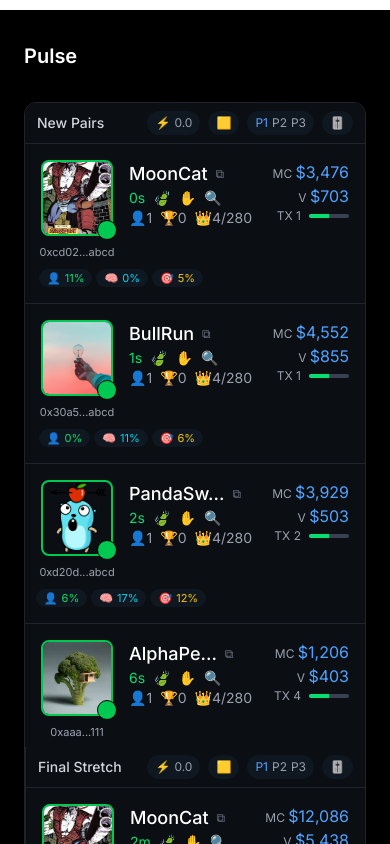
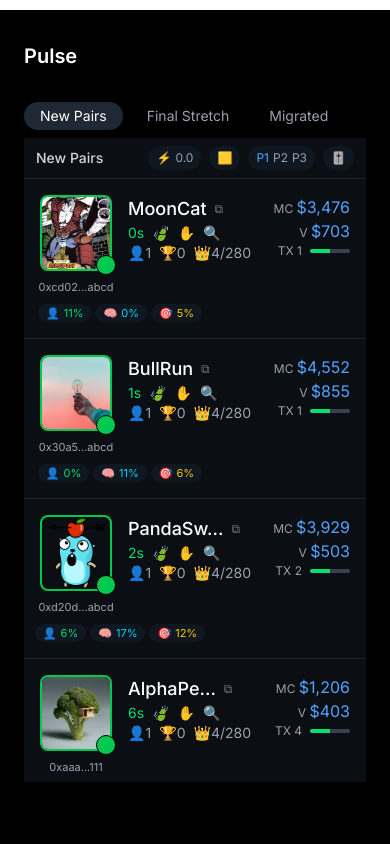
Before and after one commit to sashank2004/axiom-pulse-clone, a Next.js app: page / in a window 390 px wide. Shown: the top 844 px of the page. Built offline with nearby package versions, Linux system fonts and the light colour scheme.

Commit message:
feat: responsive mobile tabs with single-column view

```diff
--- a/src/components/table/TokenTable.tsx
+++ b/src/components/table/TokenTable.tsx
@@ -7,10 +7,12 @@ import { TokenColumn } from "./TokenColumn";
 import { TokenColumnSkeleton } from "./TokenColumnSkeleton";
 import { startTokenStream } from "@/services/tokenStream";
 
+type MobileTab = "NEW" | "FINAL" | "MIGRATED";
+
 export function TokenTable() {
   const [tokens, setTokens] = useState<Token[] | null>(null);
+  const [activeTab, setActiveTab] = useState<MobileTab>("NEW");
 
-  // Initial loading simulation
   useEffect(() => {
     const timeout = setTimeout(() => {
       setTokens(initialTokens);
@@ -19,7 +21,6 @@ export function TokenTable() {
     return () => clearTimeout(timeout);
   }, []);
 
-  // Live updates
   useEffect(() => {
     if (!tokens) return;
     const stop = startTokenStream(tokens, setTokens);
@@ -28,7 +29,7 @@ export function TokenTable() {
 
   if (!tokens) {
     return (
-      <div className="grid grid-cols-1 md:grid-cols-3 border border-[#1f242c] rounded-xl overflow-hidden">
+      <div className="grid grid-cols-1 gap-8 md:grid-cols-3">
         <TokenColumnSkeleton title="New Pairs" />
         <TokenColumnSkeleton title="Final Stretch" />
         <TokenColumnSkeleton title="Migrated" />
@@ -37,23 +38,67 @@ export function TokenTable() {
   }
 
   return (
-    <div className="grid grid-cols-1 md:grid-cols-3 border border-[#1f242c] rounded-xl overflow-hidden">
+    <>
+      {/* MOBILE TABS */}
+      <div className="mb-2 flex gap-2 md:hidden">
+        {[
+          { label: "New Pairs", value: "NEW" },
+          { label: "Final Stretch", value: "FINAL" },
+          { label: "Migrated", value: "MIGRATED" },
+        ].map((tab) => (
+          <button
+            key={tab.value}
+            onClick={() => setActiveTab(tab.value as MobileTab)}
+            className={`rounded-full px-4 py-1 text-sm transition-colors ${
+              activeTab === tab.value
+                ? "bg-[#1f2933] text-white"
+                : "text-gray-400 hover:text-white"
+            }`}
+          >
+            {tab.label}
+          </button>
+        ))}
+      </div>
+
+      {/* DESKTOP: 3 COLUMNS */}
+      <div className="hidden md:grid md:grid-cols-3">
         <TokenColumn
           title="New Pairs"
           tokens={tokens.filter((t) => t.stage === "NEW")}
         />
-
         <TokenColumn
           title="Final Stretch"
           tokens={tokens.filter((t) => t.stage === "FINAL")}
-        withLeftBorder
         />
-
         <TokenColumn
           title="Migrated"
           tokens={tokens.filter((t) => t.stage === "MIGRATED")}
-        withLeftBorder
         />
       </div>
+
+      {/* MOBILE: SINGLE COLUMN */}
+      <div className="md:hidden">
+        {activeTab === "NEW" && (
+          <TokenColumn
+            title="New Pairs"
+            tokens={tokens.filter((t) => t.stage === "NEW")}
+          />
+        )}
+
+        {activeTab === "FINAL" && (
+          <TokenColumn
+            title="Final Stretch"
+            tokens={tokens.filter((t) => t.stage === "FINAL")}
+          />
+        )}
+
+        {activeTab === "MIGRATED" && (
+          <TokenColumn
+            title="Migrated"
+            tokens={tokens.filter((t) => t.stage === "MIGRATED")}
+          />
+        )}
+      </div>
+    </>
   );
 }
```
Lines whose indentation alone changed are shown as unchanged.
